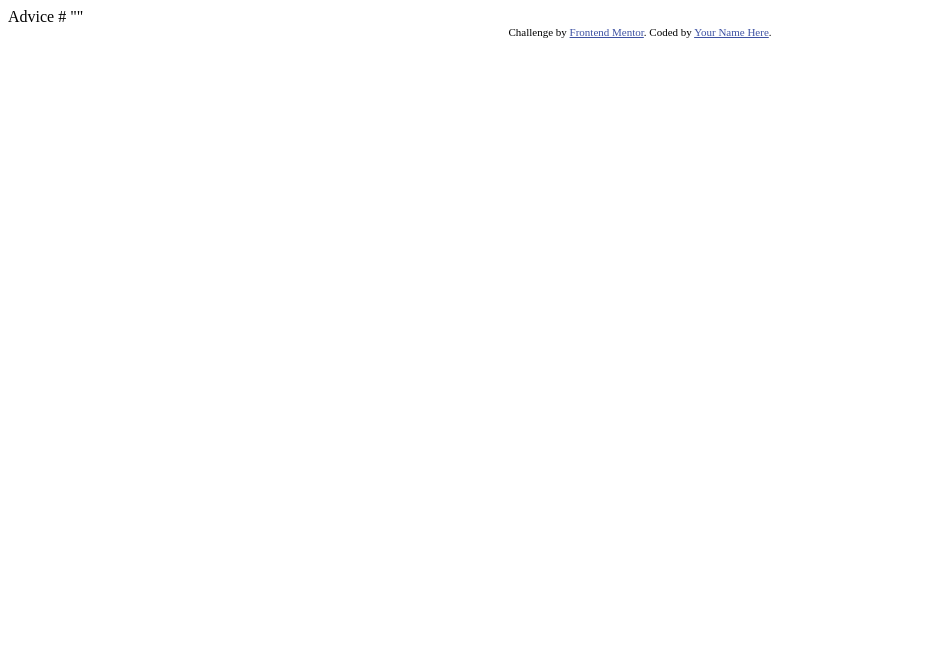
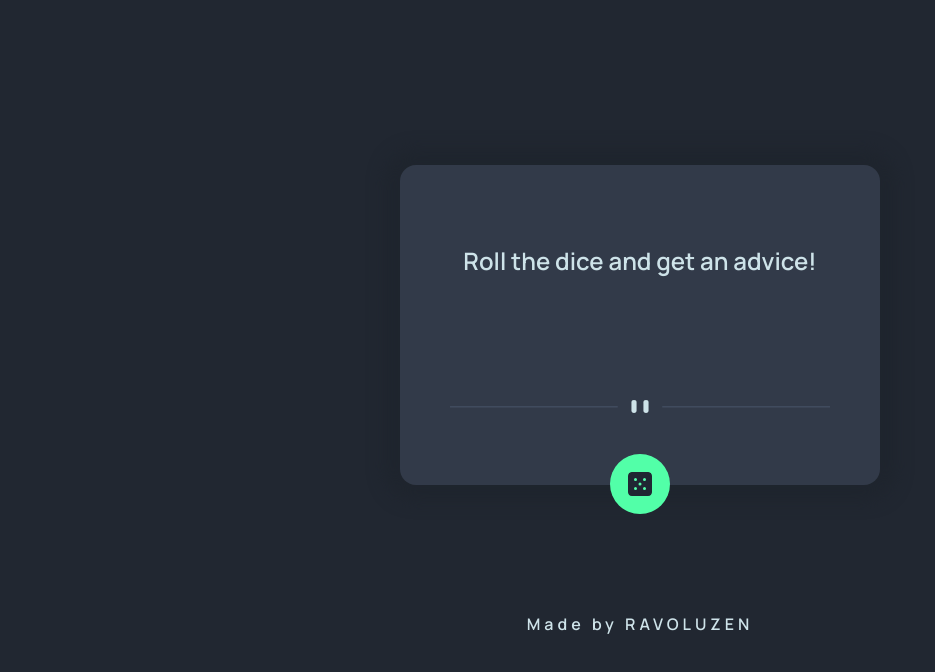
Before and after one commit to ravoluzen/advice-generator-app, a plain HTML site: page index.html in a window 1280 px wide. Shown: the whole page, without its empty margins (0-935 px from the left). Drawn offline with Linux system fonts and the light colour scheme.

Commit message:
solution file update

```diff
--- /dev/null
+++ b/app.js
@@ -0,0 +1,19 @@
+const adviceNo = document.getElementById("advice-no");
+const adviceText = document.getElementById("advice");
+const diceBtn = document.getElementById("dice");
+const adviceUrl = "https://api.adviceslip.com/advice";
+
+const handleDice = () => {
+    fetch("https://api.adviceslip.com/advice")
+    .then(response => response.json())
+    .then(json => {
+        //console.log(json);
+        //let advice = JSON.parse(json.slip);
+        adviceNo.innerHTML = "ADVICE" + " " + "#" + json.slip.id;
+        adviceText.innerHTML = '"'+ json.slip.advice + '"';
+        console.log(json.slip.advice);
+        console.log(json.slip.id);
+    })
+}
+
+//diceBtn.addEventListener("click", handleDice);
--- a/index.html
+++ b/index.html
@@ -7,22 +7,28 @@
   <link rel="icon" type="image/png" sizes="32x32" href="./images/favicon-32x32.png">
 
   <title>Frontend Mentor | Advice generator app</title>
+  <link href="styles.css" rel="stylesheet">
+</head>
+<body class="flex">
+  <div class="container flex">
 
-  <!-- Feel free to remove these styles or customise in your own stylesheet 👍 -->
-  <style>
-    .attribution { font-size: 11px; text-align: center; }
-    .attribution a { color: hsl(228, 45%, 44%); }
-  </style>
-</head>
-<body>
+    <p id="advice-no"></p>
 
-  Advice #<!-- Advice ID goes here -->
+    <p class="" id="advice">Roll the dice and get an advice!</p>
 
-  "<!-- Advice text goes here -->"
+    <img class="divider" id="divider-desktop" src="images/pattern-divider-desktop.svg" alt="pattern divider">
+    <img class="divider" id="divider-mobile" src="images/pattern-divider-mobile.svg" alt="pattern divider">
 
-  <div class="attribution">
-    Challenge by <a href="https://www.frontendmentor.io?ref=challenge" target="_blank">Frontend Mentor</a>.
-    Coded by <a href="#">Your Name Here</a>.
+    <div id="dice-div" class="flex">
+
+      <img id="dice" onclick="handleDice()"" src="images/icon-dice.svg" alt="dice icon">
+
+    </div>
+
   </div>
+  <script src="app.js"></script>
 </body>
+<footer>
+  <p>Made by <a href="https://twitter.com/ravoluzen" target="_blank">RAVOLUZEN</a></p>
+</footer>
 </html>
--- /dev/null
+++ b/styles.css
@@ -0,0 +1,104 @@
+*{
+    margin:0;
+    padding:0;
+    box-sizing: border-box;
+    color: hsl(193, 38%, 86%);
+}
+
+
+/*@import url('https://fonts.googleapis.com/css2?family=Manrope:wght@800&display=swap');*/
+
+.debug{
+    border: 2px solid red;
+}
+@font-face {
+    font-family: "Manrope";
+    src: url("./fonts/Manrope-VariableFont.ttf");
+}
+html, body{
+    justify-content: center;
+    height: 100%;
+    width: 100%;
+    background-color:hsl(217, 19%, 16%);;
+}
+.flex{
+    display: flex;
+    flex-direction: column;
+    align-items: center;
+}
+
+.container{
+    width: 30rem;
+    height: 20rem;
+    justify-content: space-between;
+    border-radius: 1rem;
+    font-family: 'Manrope', sans-serif;
+    background: hsl(217, 19%, 24%);
+    box-shadow: 0 0 1rem 1rem hsl(217, 19%, 15%);
+    padding: 1rem;
+    margin-bottom: 10%;
+}
+
+#advice-no{
+    margin-top: 5%;
+    color:hsl(150, 100%, 66%);
+    font-weight: 600;
+    letter-spacing: 4px;
+    font-size: small;
+}
+.divider{
+    margin-top: -10%;
+    width: 85%;
+}
+#divider-mobile{
+    display: none;
+}
+#dice-div{
+    background-color: hsl(150, 100%, 66%);
+    height: 60px;
+    width: 60px;
+    border-radius: 50%;
+    justify-content: center;
+    margin: -10%;
+}
+
+#dice-div:hover{
+    box-shadow: 1px 1px 1rem 1rem hsl(150, 100%, 66%, 0.3);
+    cursor: pointer;
+}
+#dice{
+    border-radius: 15%;
+}
+
+#advice{
+    height: 40%;
+    width: 85%;
+    text-align: center;
+    margin-top: -10%;
+    font-weight: 600;
+    font-size: 24px;
+}
+
+footer{
+    font-family: "Manrope", sans-serif;
+    font-weight: 600;
+    letter-spacing: 4px;
+}
+
+a{
+    text-decoration: none;
+    cursor: pointer;
+}
+
+@media screen and (max-width: 600px){
+    .container{
+        height: 20rem;
+        width: 20rem;
+    }
+    #divider-desktop{
+        display: none;
+    }
+    #divider-mobile{
+        display: block;
+    }
+}
```
Also changed, not shown: Screenshot.png (added), fonts/Manrope-Light.ttf (added), fonts/Manrope-SemiBold.ttf (added), fonts/Manrope-VariableFont.ttf (added), 3 other files.
